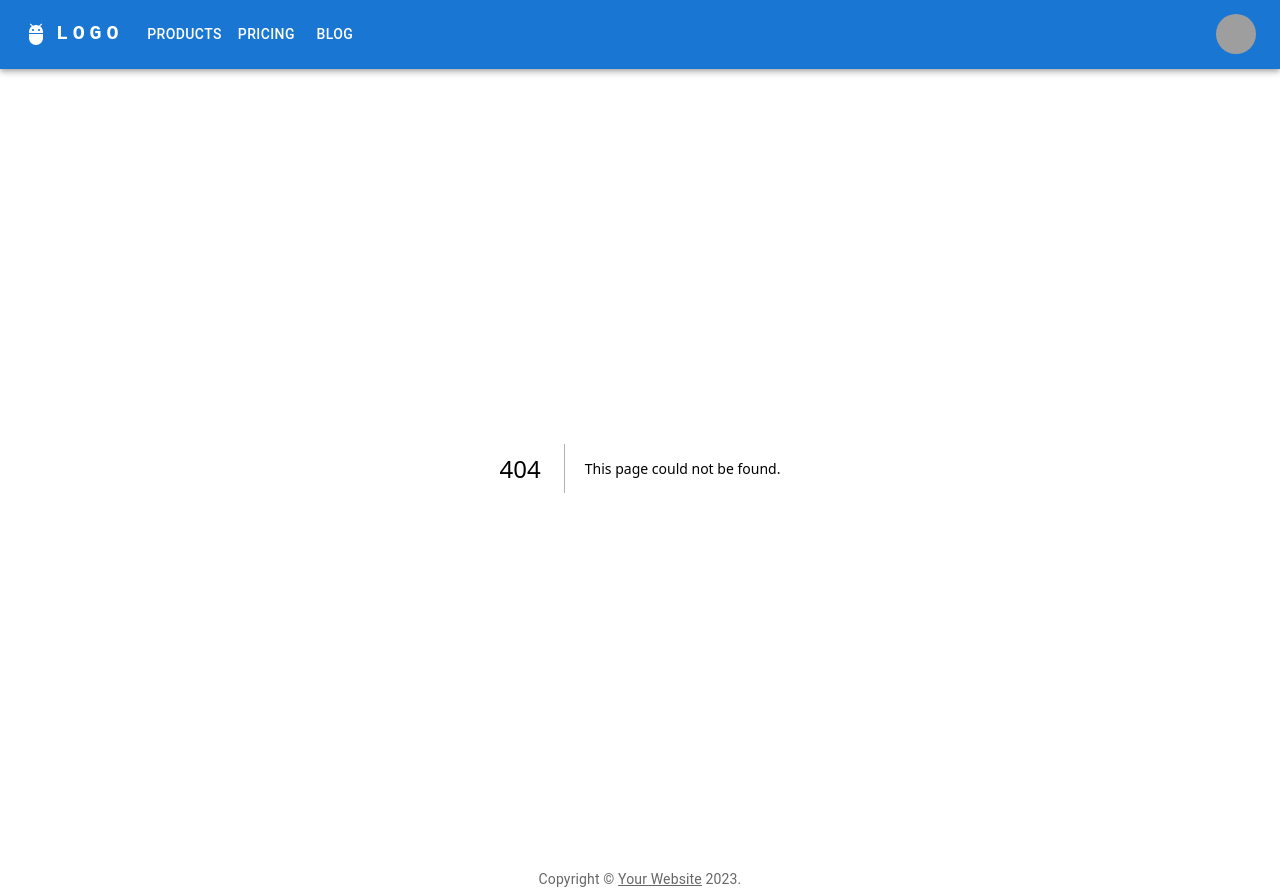
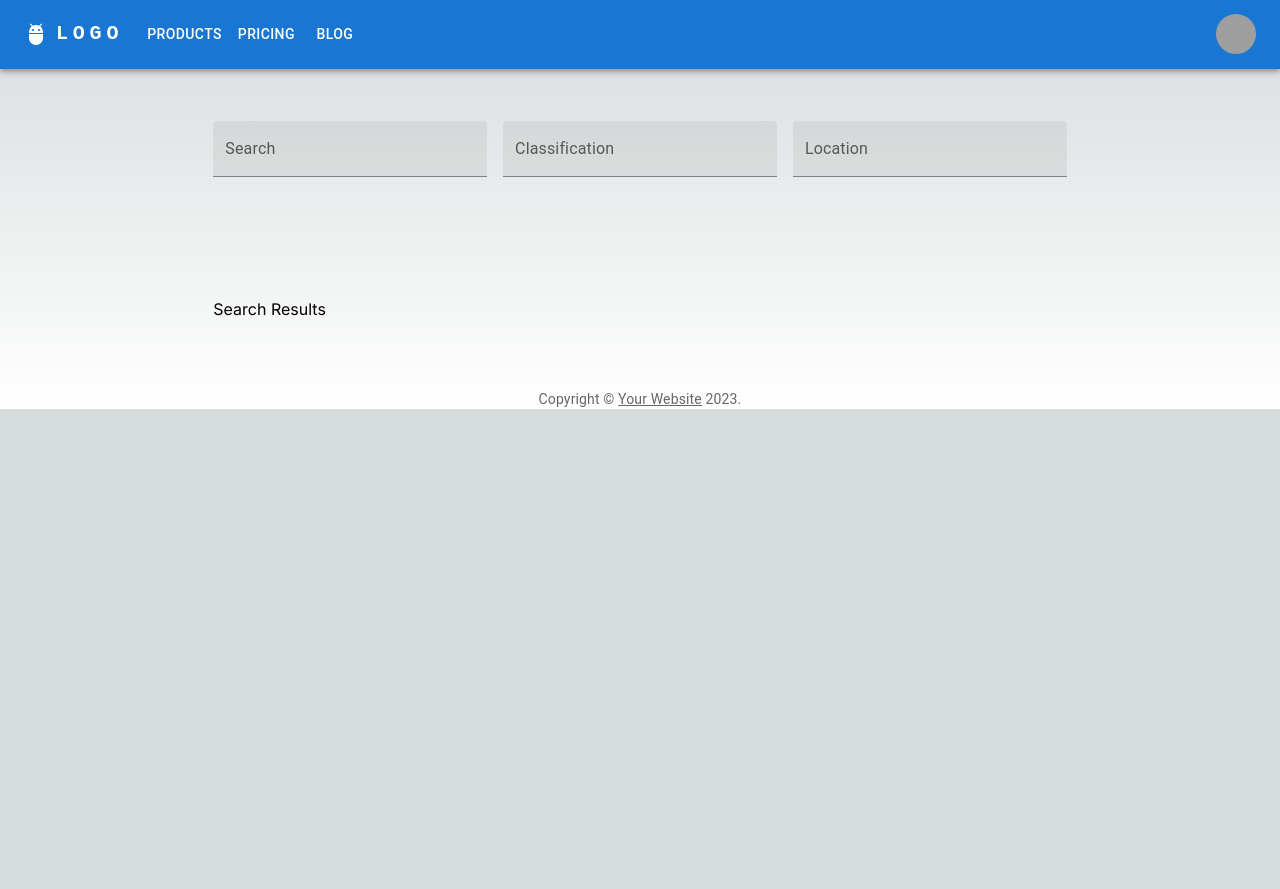
Before and after one commit to mitzen/nx-ui-component, a Next.js app: page /search in a window 1280 px wide. Before the commit this address had no page. After the commit the page ends 800 px from the top, so only its background shows below. Built offline with nearby package versions, Linux system fonts and the light colour scheme; grey boxes are pictures that could not be loaded.

Commit message:
added job search ui

```diff
--- /dev/null
+++ b/app/search/page.tsx
@@ -0,0 +1,11 @@
+import SearchResult from '@/components/containers/search/searchresult';
+import JobSearch from '@/components/containers/search/jobsearch';
+
+export default function Home() {
+  return (
+    <div>
+      <JobSearch />
+      <SearchResult/>
+   </div>
+  )
+}
--- /dev/null
+++ b/components/containers/search/searchresult.tsx
@@ -0,0 +1,29 @@
+import React from 'react'
+import Grid from '@mui/material/Grid';
+import TextField from '@mui/material/TextField';
+import Box from '@mui/material/Box';
+
+const SearchResult = () => {
+    return (
+        <Grid
+        container
+        spacing={0}
+        alignItems="center"
+        justifyContent="center"
+        sx={{ minHeight: '20vh' }}
+        >
+
+        <Grid item xs={8}>
+            <Box sx={{
+                display: 'grid',
+                gridTemplateColumns: { sm: '1fr 1fr 1fr' },
+                gap: 2,
+            }}>
+               Search Results
+            </Box>
+        </Grid>
+    </Grid>
+        )
+}
+
+export default SearchResult
```
